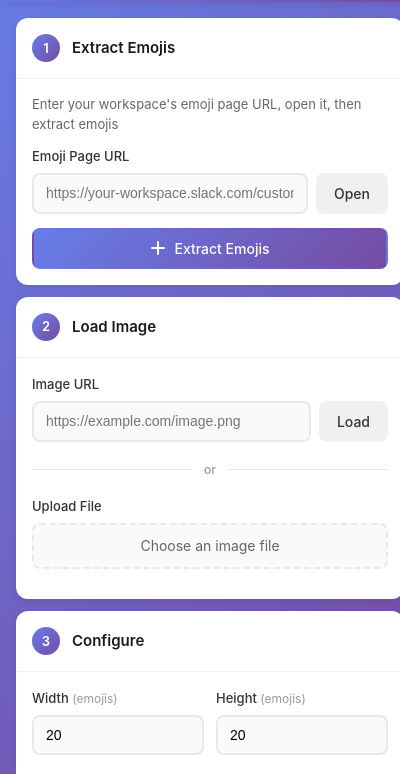
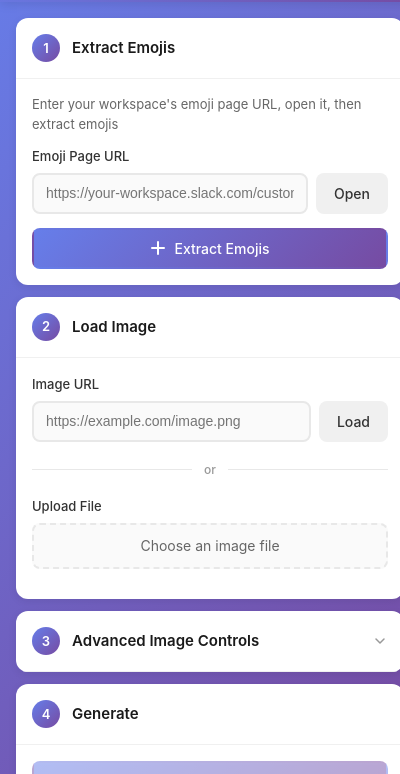
Before and after one commit to patrick-knight/slack-pixelart, a browser extension: page popup.html in a window 400 px wide. Shown: the part 70-844 px from the top of the page. Drawn offline with Linux system fonts and the light colour scheme.

Commit message:
feat: collapse section 3 as 'Advanced Image Controls'

```diff
--- a/popup.css
+++ b/popup.css
@@ -75,6 +75,39 @@ h1 {
   gap: 12px;
   padding: 16px;
   border-bottom: 1px solid #f0f0f0;
+}
+
+/* Collapsible card (details/summary) */
+.collapsible-card {
+  width: 100%;
+}
+
+.collapsible-header {
+  cursor: pointer;
+  list-style: none;
+  user-select: none;
+}
+
+.collapsible-header::-webkit-details-marker {
+  display: none;
+}
+
+.collapsible-header h2 {
+  flex: 1;
+}
+
+.collapse-icon {
+  color: #999;
+  transition: transform 0.2s ease;
+  flex-shrink: 0;
+}
+
+.collapsible-card[open] .collapse-icon {
+  transform: rotate(180deg);
+}
+
+.collapsible-card:not([open]) + .card-body {
+  display: none;
 }
 
 .step-badge {
--- a/popup.html
+++ b/popup.html
@@ -123,11 +123,15 @@
     </div>
 
     <div class="card">
-      <div class="card-header">
-        <span class="step-badge">3</span>
-        <h2>Configure</h2>
-      </div>
-      <div class="card-body">
+      <details class="collapsible-card">
+        <summary class="card-header collapsible-header">
+          <span class="step-badge">3</span>
+          <h2>Advanced Image Controls</h2>
+          <svg class="collapse-icon" width="16" height="16" viewBox="0 0 16 16" fill="none">
+            <path d="M4 6l4 4 4-4" stroke="currentColor" stroke-width="1.5" stroke-linecap="round" stroke-linejoin="round"/>
+          </svg>
+        </summary>
+        <div class="card-body">
         <div class="config-grid">
           <div class="input-group">
             <label for="width">
@@ -243,6 +247,7 @@
           <small>Enhances edges and fine details (0 = off, 50-70 recommended)</small>
         </div>
       </div>
+      </details>
     </div>
 
     <div class="card">
```
Also changed, not shown: manifest.json.
